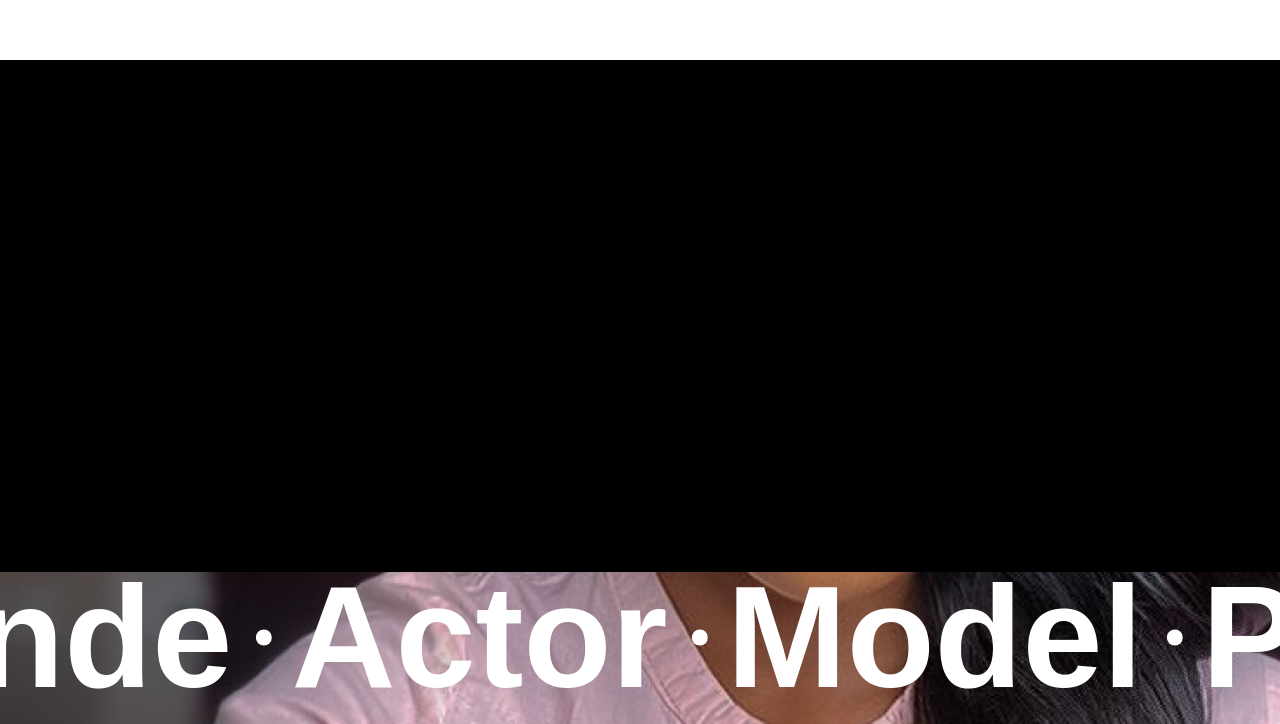
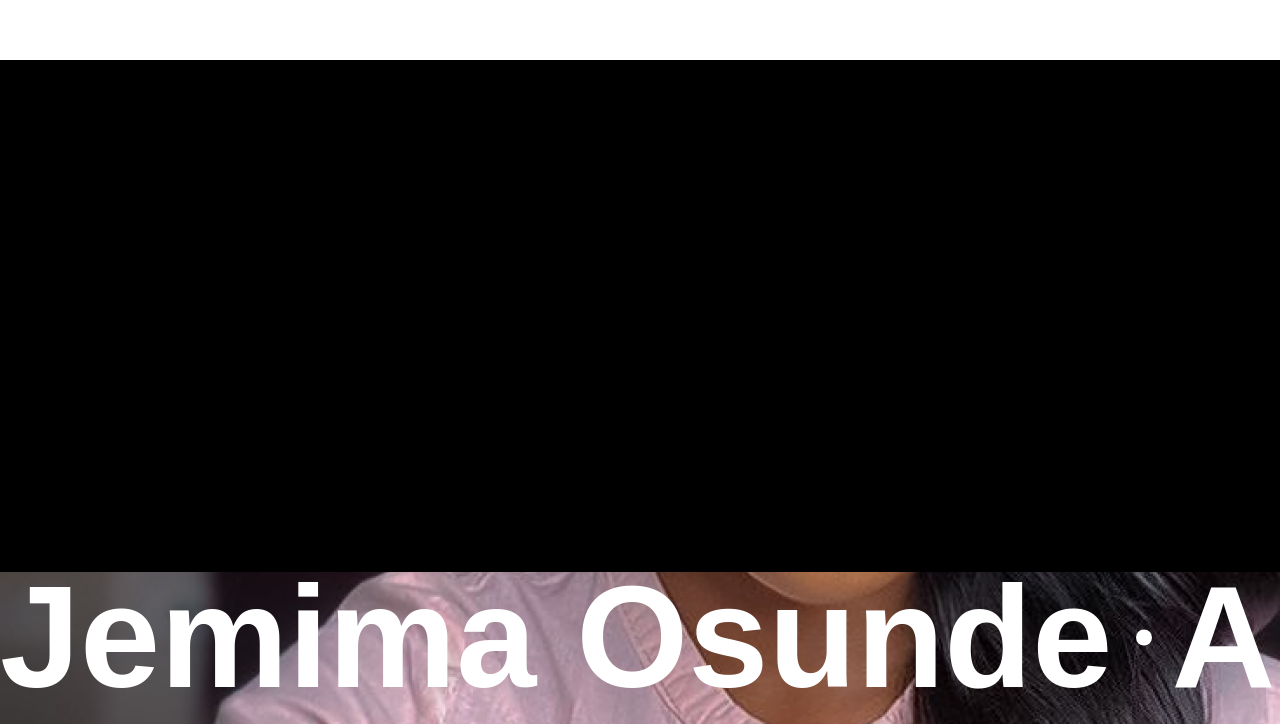
Before and after one commit to nilesjamex/jemima2, a Vue app: page / in a window 1280 px wide. Shown: the part 228-952 px from the top of the page. Built offline with nearby package versions, Linux system fonts and the light colour scheme; a web font is replaced by a local one.

Commit message:
delayed animation

```diff
--- a/src/components/home/Intro.vue
+++ b/src/components/home/Intro.vue
@@ -143,6 +143,7 @@ export default {
     gap: 1.2rem;
     animation: infinityScroll 25s linear 0s infinite forwards;
     transition: animation linear 20s;
+    animation-delay: 10s;
     @include flex();
   }
   // .slider--container2 {
```
